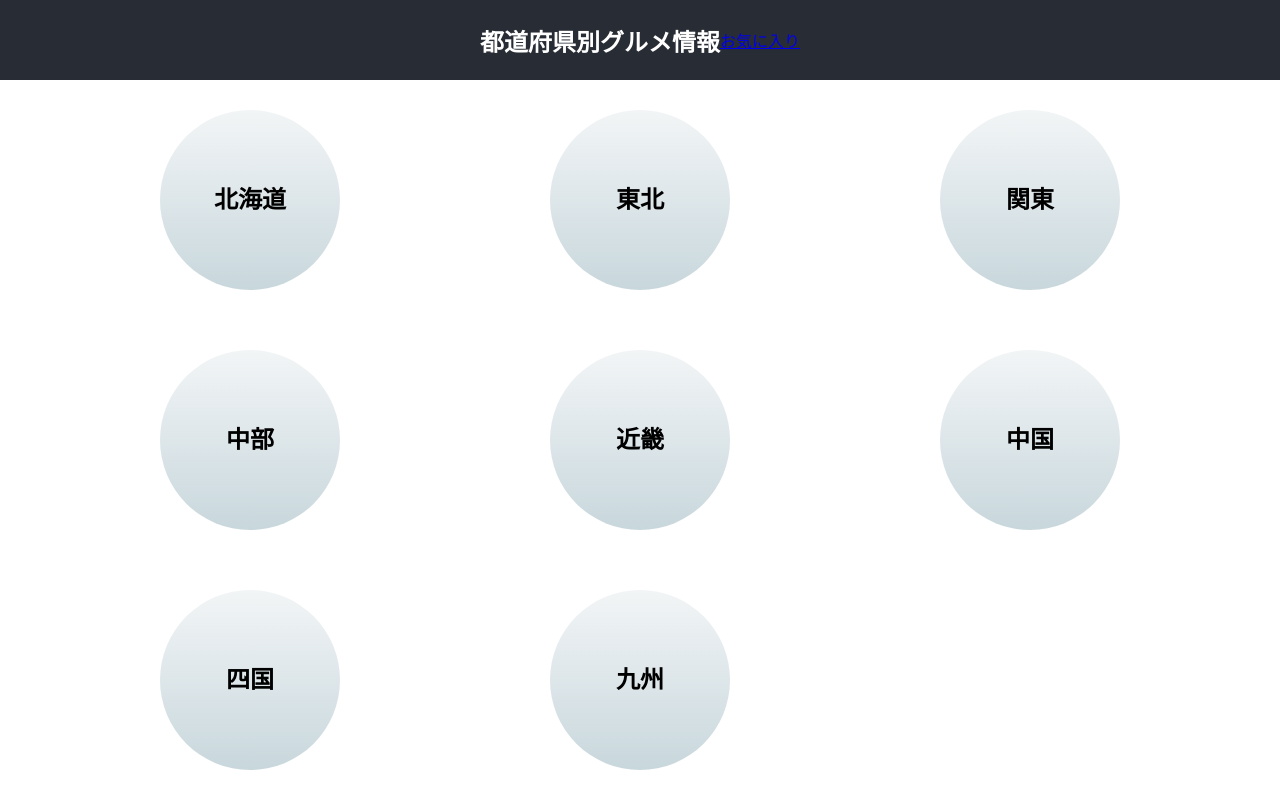
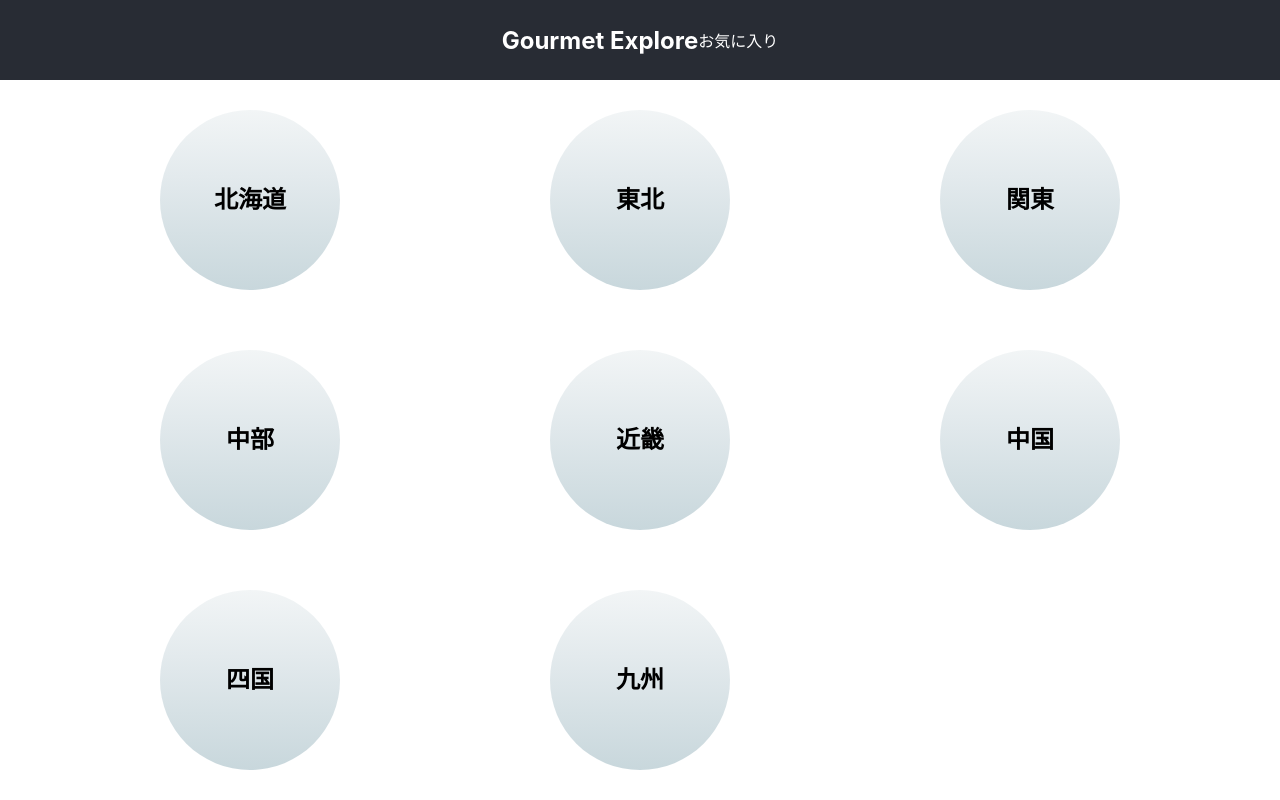
Before and after one commit to wind111-lang/hackathon2023-winter-FunyaFunya_Dango, a React (Create React App) app in the folder frontend/: page / in a window 1280 px wide. Built offline with nearby package versions, Linux system fonts and the light colour scheme.

Commit message:
修正: Navbarの修正

```diff
--- a/frontend/src/components/Navbar.css
+++ b/frontend/src/components/Navbar.css
@@ -6,6 +6,10 @@ nav {
     background-color: #282c34;
 }
 
+nav a {
+    text-decoration: none;
+    color: white;
+}
 nav .appName {
     color: white;
 }
--- a/frontend/src/components/Navbar.js
+++ b/frontend/src/components/Navbar.js
@@ -7,7 +7,7 @@ const Navbar = () => {
 
   return (
     <nav>
-        <h1 className="appName">都道府県別グルメ情報</h1>
+        <h1 className="appName"><Link to="/">Gourmet Explore</Link></h1>
         <Link to="/favorites">お気に入り</Link>
     </nav>
   )
```
